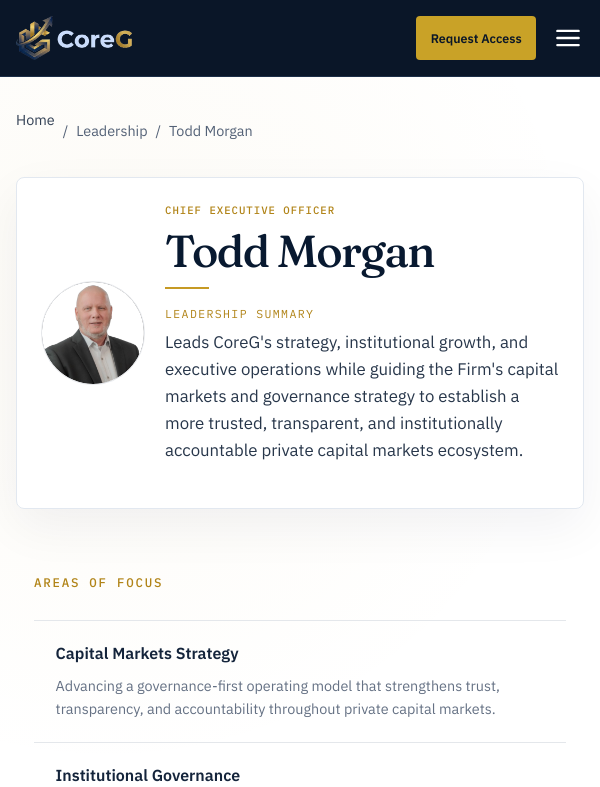
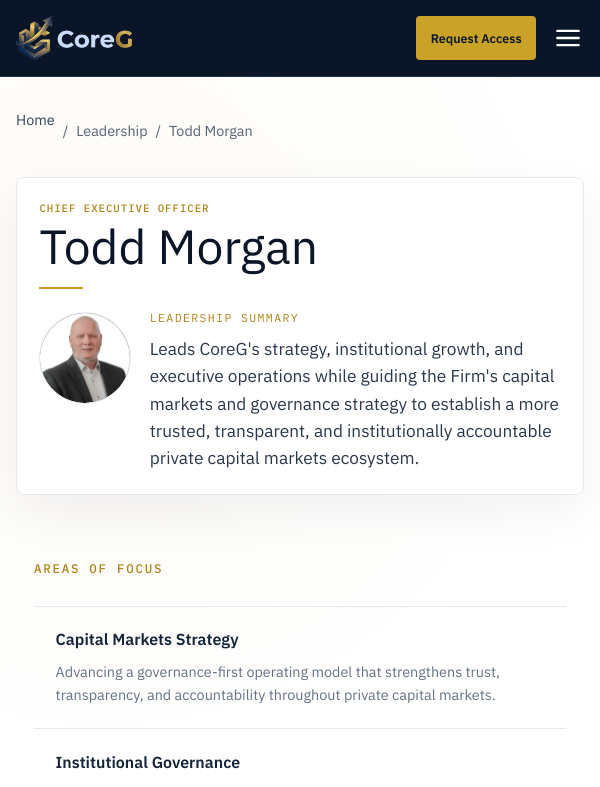
Before and after one commit to CoreGAdmin/coregenisis-site, a React (Vite) app: page /leadership in a window 600 px wide. Shown: the top 787 px of the page. Built offline with nearby package versions, Linux system fonts and the light colour scheme.

Commit message:
Correct CoreG mobile leadership composition

```diff
--- a/src/index.css
+++ b/src/index.css
@@ -733,3 +733,151 @@
 }
 
 /* CoreG v4.3.1 polish end */
+
+/* CoreG v4.3.2 mobile profile start */
+
+/*
+  One stable composition:
+  - executive heading spans the card
+  - portrait sits directly left of Leadership Summary
+  - portrait remains circular and top-aligned with summary
+*/
+.leadership-identity-card {
+  display: grid !important;
+  grid-template-columns: minmax(150px, 210px) minmax(0, 1fr) !important;
+  grid-template-areas:
+    "portrait heading"
+    "portrait summary" !important;
+  column-gap: clamp(2rem, 5vw, 4.5rem) !important;
+  row-gap: 1rem !important;
+  align-items: start !important;
+}
+
+.leadership-heading {
+  grid-area: heading;
+  min-width: 0;
+}
+
+.leadership-profile-row {
+  display: contents;
+}
+
+.leadership-portrait-wrap {
+  grid-area: portrait;
+  width: min(100%, 190px) !important;
+  min-width: 0 !important;
+  aspect-ratio: 1 / 1 !important;
+  align-self: center !important;
+  overflow: hidden !important;
+  border-radius: 50% !important;
+}
+
+.leadership-portrait {
+  display: block !important;
+  width: 100% !important;
+  height: 100% !important;
+  aspect-ratio: 1 / 1 !important;
+  object-fit: cover !important;
+  object-position: center !important;
+  border-radius: 50% !important;
+}
+
+.leadership-summary {
+  grid-area: summary;
+  min-width: 0;
+}
+
+.leadership-summary-label {
+  margin-top: 0 !important;
+}
+
+@media (max-width: 760px) {
+  .leadership-identity-card {
+    grid-template-columns: 92px minmax(0, 1fr) !important;
+    grid-template-areas:
+      "heading heading"
+      "portrait summary" !important;
+    column-gap: 1.15rem !important;
+    row-gap: 1.25rem !important;
+    padding: 1.4rem !important;
+    align-items: start !important;
+  }
+
+  .leadership-heading {
+    text-align: left !important;
+  }
+
+  .leadership-heading h1 {
+    font-size: clamp(2.25rem, 10vw, 3rem) !important;
+    line-height: 1.02 !important;
+    margin: .35rem 0 0 !important;
+  }
+
+  .leadership-rule {
+    margin-left: 0 !important;
+    margin-top: 1rem !important;
+  }
+
+  .leadership-portrait-wrap {
+    width: 92px !important;
+    height: 92px !important;
+    align-self: start !important;
+    margin-top: .2rem !important;
+  }
+
+  .leadership-summary {
+    align-self: start !important;
+  }
+
+  .leadership-summary-label {
+    margin: 0 0 .55rem !important;
+  }
+
+  .leadership-intro {
+    margin: 0 !important;
+    font-size: clamp(.96rem, 4.1vw, 1.08rem) !important;
+    line-height: 1.58 !important;
+    text-align: left !important;
+  }
+}
+
+@media (max-width: 390px) {
+  .leadership-identity-card {
+    grid-template-columns: 82px minmax(0, 1fr) !important;
+    column-gap: .95rem !important;
+    padding: 1.15rem !important;
+  }
+
+  .leadership-portrait-wrap {
+    width: 82px !important;
+    height: 82px !important;
+  }
+
+  .leadership-heading h1 {
+    font-size: 2.15rem !important;
+  }
+
+  .leadership-intro {
+    font-size: .94rem !important;
+  }
+}
+
+@media (min-width: 600px) and (max-width: 980px) and (orientation: landscape) {
+  .leadership-identity-card {
+    grid-template-columns: 132px minmax(0, 1fr) !important;
+    grid-template-areas:
+      "portrait heading"
+      "portrait summary" !important;
+    column-gap: 2rem !important;
+    row-gap: .85rem !important;
+    padding: 2rem 2.25rem !important;
+  }
+
+  .leadership-portrait-wrap {
+    width: 132px !important;
+    height: 132px !important;
+    align-self: center !important;
+  }
+}
+
+/* CoreG v4.3.2 mobile profile end */
--- a/src/pages/Leadership.jsx
+++ b/src/pages/Leadership.jsx
@@ -25,18 +25,24 @@
             </nav>
 
             <article className="leadership-identity-card">
+              <div className="leadership-heading">
+                <p className="leadership-eyebrow">Chief Executive Officer</p>
+                <h1>Todd Morgan</h1>
+                <div className="leadership-rule" aria-hidden="true" />
+              </div>
+
+              <div className="leadership-profile-row">
                 <div className="leadership-portrait-wrap">
                   <img className="leadership-portrait" src={executivePortrait}
                     alt="Todd Morgan, Chief Executive Officer of CoreG" width="1536" height="1536" />
                 </div>
+
                 <div className="leadership-summary">
-                <p className="leadership-eyebrow">Chief Executive Officer</p>
-                <h1>Todd Morgan</h1>
-                <div className="leadership-rule" aria-hidden="true" />
                   <p className="leadership-summary-label">Leadership Summary</p>
                   <p className="leadership-intro">
                     Leads CoreG&apos;s strategy, institutional growth, and executive operations while guiding the Firm&apos;s capital markets and governance strategy to establish a more trusted, transparent, and institutionally accountable private capital markets ecosystem.
                   </p>
+                </div>
               </div>
             </article>
 
```
Also changed, not shown: release/v4.3.2/RELEASE_NOTES.md (added, +9 -0 lines), 1 other file (tests, documents, lock files or other folders). Lines whose indentation alone changed are shown as unchanged.
